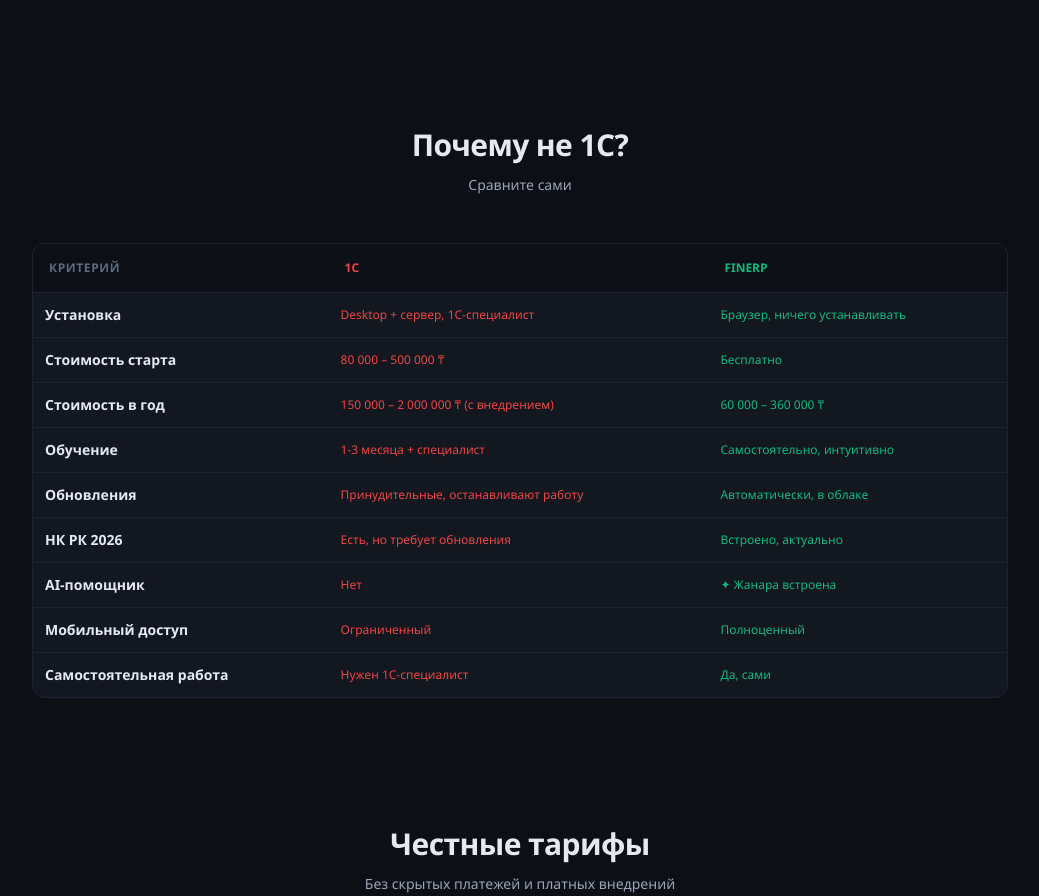
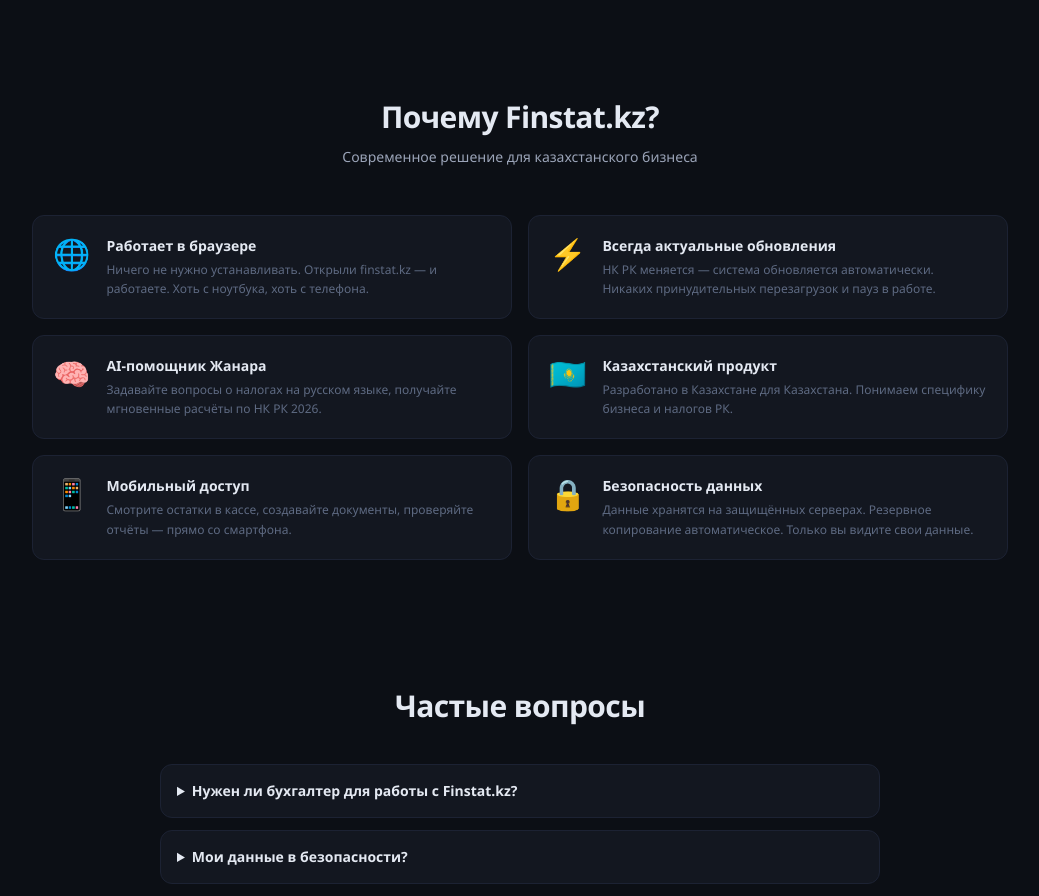
Before and after one commit to kashebaev-max/fin1, a Next.js app: page / in a window 1280 px wide. Shown: the part 1862-2758 px from the top of the page, without its empty margins (120-1159 px from the left). Built offline with nearby package versions, Linux system fonts and the light colour scheme.

Commit message:
rename: FinERP -> Finstat.kz, удалено сравнение с 1С и цены тарифов

```diff
--- a/app/auth/page.tsx
+++ b/app/auth/page.tsx
@@ -23,10 +23,7 @@
 
   const handleSubmit = async (e: React.FormEvent) => {
     e.preventDefault();
-    setError("");
-    setSuccess("");
-    setLoading(true);
-
+    setError(""); setSuccess(""); setLoading(true);
     try {
       if (isLogin) {
         const { error } = await supabase.auth.signInWithPassword({ email, password });
@@ -35,8 +32,7 @@
         router.refresh();
       } else {
         const { data, error } = await supabase.auth.signUp({
-          email,
-          password,
+          email, password,
           options: { data: { full_name: fullName, company_name: companyName } },
         });
         if (error) throw error;
@@ -58,17 +54,16 @@
       <div className="w-full max-w-md">
         <div className="text-center mb-8">
           <div className="inline-flex items-center gap-3 mb-4">
-            <div className="w-12 h-12 rounded-xl flex items-center justify-center text-xl font-extrabold text-white"
-              style={{ background: "linear-gradient(135deg, #6366F1, #A855F7)" }}>F</div>
+            <div className="w-12 h-12 rounded-xl flex items-center justify-center text-xl font-extrabold text-white" style={{ background: "linear-gradient(135deg, #6366F1, #A855F7)" }}>F</div>
             <div>
-              <div className="text-2xl font-extrabold" style={{ color: "var(--t1)" }}>FinERP</div>
+              <div className="text-2xl font-extrabold" style={{ color: "var(--t1)" }}>Finstat.kz</div>
               <div className="text-xs tracking-widest" style={{ color: "var(--t3)" }}>КАЗАХСТАН • НК РК 2026</div>
             </div>
           </div>
           <p className="text-sm" style={{ color: "var(--t3)" }}>Бухгалтерия, склад, касса, документы — всё в одном месте</p>
         </div>
 
-        <div className="rounded-2xl p-8" style={{ background: "var(--card)", border: "1px solid var(--brd)", transition: "background 0.3s, border-color 0.3s" }}>
+        <div className="rounded-2xl p-8" style={{ background: "var(--card)", border: "1px solid var(--brd)" }}>
           <div className="flex gap-2 mb-6">
             <button onClick={() => { setIsLogin(true); setError(""); }}
               className="flex-1 py-2 rounded-lg text-sm font-semibold transition-all"
--- a/app/dashboard/layout.tsx
+++ b/app/dashboard/layout.tsx
@@ -65,7 +65,7 @@
       <aside className="flex flex-col flex-shrink-0 transition-all duration-300" style={{ width: collapsed ? 56 : 220, background: "var(--sidebar)", borderRight: "1px solid var(--brd)" }}>
         <div className="flex items-center gap-2 cursor-pointer" style={{ padding: collapsed ? "14px 10px" : "14px 16px", borderBottom: "1px solid var(--brd)" }} onClick={() => setCollapsed(!collapsed)}>
           <div className="flex items-center justify-center font-extrabold text-white flex-shrink-0" style={{ width: 32, height: 32, borderRadius: 8, background: "linear-gradient(135deg, #6366F1, #A855F7)", fontSize: 15 }}>F</div>
-          {!collapsed && <div><div className="text-sm font-extrabold">FinERP</div><div className="text-[9px] tracking-widest" style={{ color: "var(--t3)" }}>НК РК 2026</div></div>}
+          {!collapsed && <div><div className="text-sm font-extrabold">Finstat.kz</div><div className="text-[9px] tracking-widest" style={{ color: "var(--t3)" }}>НК РК 2026</div></div>}
         </div>
         <nav className="flex-1 flex flex-col gap-0.5 p-1.5 overflow-y-auto">
           {visibleModules.map((mod, i) => {
--- a/app/layout.tsx
+++ b/app/layout.tsx
@@ -2,24 +2,24 @@
 import "./globals.css";
 
 export const metadata: Metadata = {
-  title: "FinERP — Бухгалтерия для бизнеса Казахстана | НК РК 2026",
-  description: "Современная ERP-система: бухгалтерия, склад, касса, документы. AI-помощник Жанара. Все расчёты по Налоговому Кодексу РК 2026 (НДС 16%). От 4 990 ₸/мес.",
-  keywords: "бухгалтерия казахстан, НК РК 2026, ERP казахстан, альтернатива 1С, НДС 16%, онлайн бухгалтерия, finstat.kz",
-  authors: [{ name: "FinERP" }],
+  title: "Finstat.kz — Бухгалтерия для бизнеса Казахстана | НК РК 2026",
+  description: "Современная ERP-система: бухгалтерия, склад, касса, документы. AI-помощник Жанара. Все расчёты по Налоговому Кодексу РК 2026 (НДС 16%).",
+  keywords: "бухгалтерия казахстан, НК РК 2026, ERP казахстан, НДС 16%, онлайн бухгалтерия, finstat.kz",
+  authors: [{ name: "Finstat.kz" }],
   alternates: { canonical: "https://finstat.kz" },
   openGraph: {
-    title: "FinERP — Бухгалтерия, которой не нужен бухгалтер",
-    description: "ERP-система для бизнеса Казахстана. НК РК 2026, AI-помощник Жанара, 12 типов документов. От 4 990 ₸/мес.",
+    title: "Finstat.kz — Бухгалтерия, которой не нужен бухгалтер",
+    description: "ERP-система для бизнеса Казахстана. НК РК 2026, AI-помощник Жанара, 12 типов документов.",
     url: "https://finstat.kz",
-    siteName: "FinERP",
+    siteName: "Finstat.kz",
     locale: "ru_KZ",
     type: "website",
-    images: [{ url: "https://finstat.kz/og-image.png", width: 1200, height: 630, alt: "FinERP" }],
+    images: [{ url: "https://finstat.kz/og-image.png", width: 1200, height: 630, alt: "Finstat.kz" }],
   },
   twitter: {
     card: "summary_large_image",
-    title: "FinERP — Бухгалтерия для бизнеса Казахстана",
-    description: "НК РК 2026, AI-помощник Жанара, 12 типов документов. От 4 990 ₸/мес.",
+    title: "Finstat.kz — Бухгалтерия для бизнеса Казахстана",
+    description: "НК РК 2026, AI-помощник Жанара, 12 типов документов.",
   },
   robots: { index: true, follow: true },
 };
--- a/app/page.tsx
+++ b/app/page.tsx
@@ -28,13 +28,13 @@
           <div className="flex items-center gap-2">
             <div className="flex items-center justify-center font-extrabold text-white" style={{ width: 36, height: 36, borderRadius: 10, background: "linear-gradient(135deg, #6366F1, #A855F7)", fontSize: 16 }}>F</div>
             <div>
-              <div className="text-lg font-extrabold">FinERP</div>
+              <div className="text-lg font-extrabold">Finstat.kz</div>
               <div className="text-[9px] tracking-widest" style={{ color: "var(--t3)" }}>НК РК 2026</div>
             </div>
           </div>
           <div className="flex items-center gap-3">
             <a href="#features" className="text-xs font-medium no-underline" style={{ color: "var(--t2)" }}>Возможности</a>
-            <a href="#pricing" className="text-xs font-medium no-underline" style={{ color: "var(--t2)" }}>Тарифы</a>
+            <a href="#ai" className="text-xs font-medium no-underline" style={{ color: "var(--t2)" }}>AI Жанара</a>
             <a href="#faq" className="text-xs font-medium no-underline" style={{ color: "var(--t2)" }}>FAQ</a>
             <button onClick={toggleTheme} className="text-sm cursor-pointer border-none bg-transparent" style={{ color: "var(--t3)" }}>
               {theme === "dark" ? "☀️" : "🌙"}
@@ -62,7 +62,7 @@
         </h1>
         <p className="text-lg mb-8 max-w-2xl mx-auto" style={{ color: "var(--t2)" }}>
           Современная ERP-система для бизнеса Казахстана. Всё по НК РК 2026.<br />
-          AI-помощник Жанара, автоматические расчёты, 12 типов документов — <b>от 4 990 ₸ в месяц</b>.
+          AI-помощник Жанара, автоматические расчёты, 12 типов документов.
         </p>
         <div className="flex gap-3 justify-center mb-6">
           <Link href="/auth" className="no-underline">
@@ -77,11 +77,11 @@
           </a>
         </div>
         <div className="text-xs" style={{ color: "var(--t3)" }}>
-          ✓ Без установки &nbsp;&nbsp; ✓ 30 дней бесплатно &nbsp;&nbsp; ✓ Данные под защитой &nbsp;&nbsp; ✓ Поддержка на русском и казахском
+          ✓ Без установки &nbsp;&nbsp; ✓ Работает в браузере &nbsp;&nbsp; ✓ Данные под защитой &nbsp;&nbsp; ✓ Поддержка на русском и казахском
         </div>
       </section>
 
-      {/* Stats section */}
+      {/* Stats */}
       <section className="max-w-6xl mx-auto px-6 py-10">
         <div className="grid grid-cols-4 gap-4">
           {[
@@ -100,7 +100,7 @@
       </section>
 
       {/* AI Жанара spotlight */}
-      <section className="max-w-6xl mx-auto px-6 py-16">
+      <section id="ai" className="max-w-6xl mx-auto px-6 py-16">
         <div className="rounded-2xl p-12 text-center" style={{ background: "linear-gradient(135deg, #6366F110, #A855F710)", border: "1px solid #A855F730" }}>
           <div className="text-xs font-bold tracking-widest mb-3" style={{ color: "#A855F7" }}>✦ AI ЖАНАРА</div>
           <h2 className="text-3xl font-extrabold mb-4" style={{ letterSpacing: "-0.02em" }}>Ваш бухгалтер 24/7</h2>
@@ -117,7 +117,7 @@
               <div key={i} className="p-3 rounded-lg text-xs italic" style={{ background: "var(--card)", border: "1px solid var(--brd)", color: "var(--t2)" }}>{q}</div>
             ))}
           </div>
-          <div className="text-xs" style={{ color: "var(--t3)" }}>Никто другой в Казахстане не предлагает AI-бухгалтера с таким уровнем знания НК РК</div>
+          <div className="text-xs" style={{ color: "var(--t3)" }}>Уникальный AI-бухгалтер в Казахстане с глубоким знанием НК РК 2026</div>
         </div>
       </section>
 
@@ -150,76 +150,27 @@
         </div>
       </section>
 
-      {/* Comparison with 1С */}
+      {/* Benefits (заменяет сравнение с 1С) */}
       <section className="max-w-5xl mx-auto px-6 py-16">
         <div className="text-center mb-12">
-          <h2 className="text-3xl font-extrabold mb-3" style={{ letterSpacing: "-0.02em" }}>Почему не 1С?</h2>
-          <p className="text-sm" style={{ color: "var(--t2)" }}>Сравните сами</p>
+          <h2 className="text-3xl font-extrabold mb-3" style={{ letterSpacing: "-0.02em" }}>Почему Finstat.kz?</h2>
+          <p className="text-sm" style={{ color: "var(--t2)" }}>Современное решение для казахстанского бизнеса</p>
         </div>
-        <div className="rounded-xl overflow-hidden" style={{ background: "var(--card)", border: "1px solid var(--brd)" }}>
-          <table style={{ width: "100%" }}>
-            <thead>
-              <tr style={{ background: "var(--bg)" }}>
-                <th className="text-left p-4 text-xs font-bold uppercase tracking-wider" style={{ color: "var(--t3)" }}>Критерий</th>
-                <th className="text-left p-4 text-xs font-bold uppercase" style={{ color: "#EF4444" }}>1С</th>
-                <th className="text-left p-4 text-xs font-bold uppercase" style={{ color: "#10B981" }}>FinERP</th>
-              </tr>
-            </thead>
-            <tbody>
-              {[
-                ["Установка", "Desktop + сервер, 1С-специалист", "Браузер, ничего устанавливать"],
-                ["Стоимость старта", "80 000 – 500 000 ₸", "Бесплатно"],
-                ["Стоимость в год", "150 000 – 2 000 000 ₸ (с внедрением)", "60 000 – 360 000 ₸"],
-                ["Обучение", "1-3 месяца + специалист", "Самостоятельно, интуитивно"],
-                ["Обновления", "Принудительные, останавливают работу", "Автоматически, в облаке"],
-                ["НК РК 2026", "Есть, но требует обновления", "Встроено, актуально"],
-                ["AI-помощник", "Нет", "✦ Жанара встроена"],
-                ["Мобильный доступ", "Ограниченный", "Полноценный"],
-                ["Самостоятельная работа", "Нужен 1С-специалист", "Да, сами"],
-              ].map((row, i) => (
-                <tr key={i}>
-                  <td className="p-3 text-sm font-semibold" style={{ borderTop: "1px solid var(--brd)" }}>{row[0]}</td>
-                  <td className="p-3 text-xs" style={{ color: "#EF4444", borderTop: "1px solid var(--brd)" }}>{row[1]}</td>
-                  <td className="p-3 text-xs" style={{ color: "#10B981", borderTop: "1px solid var(--brd)" }}>{row[2]}</td>
-                </tr>
-              ))}
-            </tbody>
-          </table>
-        </div>
-      </section>
-
-      {/* Pricing */}
-      <section id="pricing" className="max-w-6xl mx-auto px-6 py-16">
-        <div className="text-center mb-12">
-          <h2 className="text-3xl font-extrabold mb-3" style={{ letterSpacing: "-0.02em" }}>Честные тарифы</h2>
-          <p className="text-sm" style={{ color: "var(--t2)" }}>Без скрытых платежей и платных внедрений</p>
-        </div>
-        <div className="grid grid-cols-4 gap-4">
+        <div className="grid grid-cols-2 gap-4">
           {[
-            { name: "Бесплатный", price: "0", features: ["1 пользователь", "Базовый функционал", "До 50 документов/мес", "Email-поддержка"], color: "#6B7280", popular: false },
-            { name: "Базовый", price: "4 990", features: ["До 3 пользователей", "Все типы документов", "Без ограничений по объёму", "Приоритетная поддержка"], color: "#3B82F6", popular: false },
-            { name: "Профессионал", price: "9 990", features: ["До 10 пользователей", "Все ФНО с автозаполнением", "AI Жанара без ограничений", "Интеграции с банками"], color: "#8B5CF6", popular: true },
-            { name: "Корпоративный", price: "29 990", features: ["Без ограничений", "Персональный менеджер", "API интеграции", "Консультации бухгалтера"], color: "#F59E0B", popular: false },
-          ].map((p, i) => (
-            <div key={i} className="rounded-xl p-6 relative" style={{ background: "var(--card)", border: p.popular ? `2px solid ${p.color}` : "1px solid var(--brd)", transform: p.popular ? "scale(1.02)" : "none" }}>
-              {p.popular && <div className="absolute -top-3 left-1/2 transform -translate-x-1/2 px-3 py-1 rounded-full text-[10px] font-bold text-white" style={{ background: p.color }}>ПОПУЛЯРНЫЙ</div>}
-              <div className="text-sm font-bold mb-1" style={{ color: p.color }}>{p.name}</div>
-              <div className="text-3xl font-extrabold mb-1">{p.price} ₸</div>
-              <div className="text-[11px] mb-4" style={{ color: "var(--t3)" }}>в месяц</div>
-              <div className="flex flex-col gap-2 mb-6">
-                {p.features.map((f, j) => (
-                  <div key={j} className="flex items-start gap-2 text-xs" style={{ color: "var(--t2)" }}>
-                    <span style={{ color: "#10B981" }}>✓</span>
-                    <span>{f}</span>
-                  </div>
-                ))}
+            { icon: "🌐", title: "Работает в браузере", desc: "Ничего не нужно устанавливать. Открыли finstat.kz — и работаете. Хоть с ноутбука, хоть с телефона." },
+            { icon: "⚡", title: "Всегда актуальные обновления", desc: "НК РК меняется — система обновляется автоматически. Никаких принудительных перезагрузок и пауз в работе." },
+            { icon: "🧠", title: "AI-помощник Жанара", desc: "Задавайте вопросы о налогах на русском языке, получайте мгновенные расчёты по НК РК 2026." },
+            { icon: "🇰🇿", title: "Казахстанский продукт", desc: "Разработано в Казахстане для Казахстана. Понимаем специфику бизнеса и налогов РК." },
+            { icon: "📱", title: "Мобильный доступ", desc: "Смотрите остатки в кассе, создавайте документы, проверяйте отчёты — прямо со смартфона." },
+            { icon: "🔒", title: "Безопасность данных", desc: "Данные хранятся на защищённых серверах. Резервное копирование автоматическое. Только вы видите свои данные." },
+          ].map((b, i) => (
+            <div key={i} className="rounded-xl p-5 flex gap-4" style={{ background: "var(--card)", border: "1px solid var(--brd)" }}>
+              <div className="text-3xl flex-shrink-0">{b.icon}</div>
+              <div>
+                <div className="text-sm font-bold mb-1">{b.title}</div>
+                <div className="text-xs" style={{ color: "var(--t3)", lineHeight: 1.6 }}>{b.desc}</div>
               </div>
-              <Link href="/auth" className="no-underline">
-                <button className="w-full py-2.5 rounded-lg font-semibold text-xs cursor-pointer"
-                  style={{ background: p.popular ? p.color : "transparent", color: p.popular ? "#fff" : "var(--t1)", border: p.popular ? "none" : "1px solid var(--brd)" }}>
-                  Начать
-                </button>
-              </Link>
             </div>
           ))}
         </div>
@@ -232,12 +183,12 @@
         </div>
         <div className="flex flex-col gap-3">
           {[
-            { q: "Нужен ли бухгалтер для работы с FinERP?", a: "Нет. Система спроектирована так, чтобы с ней мог работать предприниматель без бухгалтерского образования. AI-помощник Жанара отвечает на все вопросы по НК РК 2026." },
-            { q: "Мои данные в безопасности?", a: "Да. Данные хранятся на защищённых серверах Supabase (Frankfurt, EU). Каждый пользователь видит только свои данные. Резервное копирование автоматическое." },
-            { q: "Можно ли перенести данные из 1С?", a: "Да. Мы помогаем с миграцией контрагентов, товаров, остатков через Excel-импорт. Свяжитесь с поддержкой." },
+            { q: "Нужен ли бухгалтер для работы с Finstat.kz?", a: "Нет. Система спроектирована так, чтобы с ней мог работать предприниматель без бухгалтерского образования. AI-помощник Жанара отвечает на все вопросы по НК РК 2026." },
+            { q: "Мои данные в безопасности?", a: "Да. Данные хранятся на защищённых серверах (Frankfurt, EU). Каждый пользователь видит только свои данные. Резервное копирование автоматическое." },
             { q: "Как подготовить отчёт ФНО?", a: "Автоматически. Система собирает все данные за период из проводок и документов. Нужно только проверить и отправить в КГД." },
             { q: "Работает ли на телефоне?", a: "Да, полноценно. Открываете finstat.kz в браузере телефона и получаете всю систему в кармане." },
-            { q: "Что с обновлениями при изменении НК?", a: "Обновления автоматические. В день вступления в силу нового закона — система уже работает по новым правилам." },
+            { q: "Что с обновлениями при изменении НК РК?", a: "Обновления автоматические. В день вступления в силу нового закона — система уже работает по новым правилам." },
+            { q: "На каких языках поддержка?", a: "Поддержка доступна на русском и казахском языках. Интерфейс — на русском." },
           ].map((f, i) => (
             <details key={i} className="rounded-xl p-4 cursor-pointer" style={{ background: "var(--card)", border: "1px solid var(--brd)" }}>
               <summary className="text-sm font-semibold" style={{ color: "var(--t1)" }}>{f.q}</summary>
@@ -251,7 +202,7 @@
       <section className="max-w-4xl mx-auto px-6 py-16 text-center">
         <div className="rounded-2xl p-12" style={{ background: "linear-gradient(135deg, #6366F1, #A855F7)" }}>
           <h2 className="text-3xl font-extrabold mb-4 text-white" style={{ letterSpacing: "-0.02em" }}>Попробуйте бесплатно</h2>
-          <p className="text-base mb-6 text-white opacity-90">30 дней полного доступа. Никаких обязательств. Отмена в один клик.</p>
+          <p className="text-base mb-6 text-white opacity-90">Никаких обязательств. Полный доступ к функционалу. Начните за минуту.</p>
           <Link href="/auth" className="no-underline">
             <button className="px-8 py-4 rounded-xl font-semibold border-none cursor-pointer" style={{ background: "#fff", color: "#6366F1", fontSize: 15 }}>
               Начать сейчас →
@@ -264,7 +215,7 @@
       <footer style={{ borderTop: "1px solid var(--brd)" }}>
         <div className="max-w-6xl mx-auto px-6 py-8 flex items-center justify-between">
           <div className="text-xs" style={{ color: "var(--t3)" }}>
-            © 2026 FinERP. Все права защищены. Казахстан • НК РК 2026
+            © 2026 Finstat.kz. Все права защищены. Казахстан • НК РК 2026
           </div>
           <div className="flex gap-4">
             <Link href="/auth" className="text-xs no-underline" style={{ color: "var(--t2)" }}>Войти</Link>
```
Also changed, not shown: app/dashboard/admin/page.tsx (+30 -89 lines).
